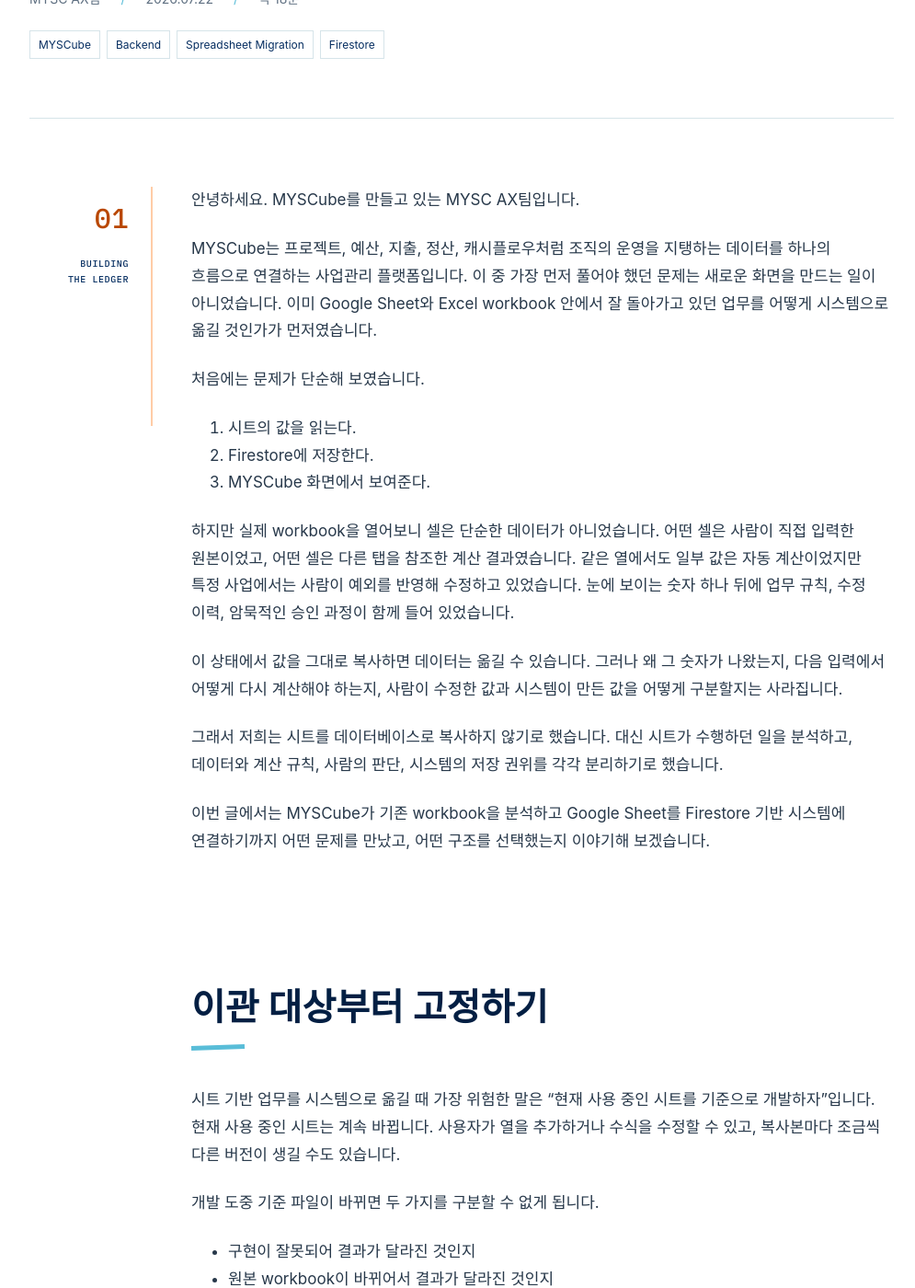
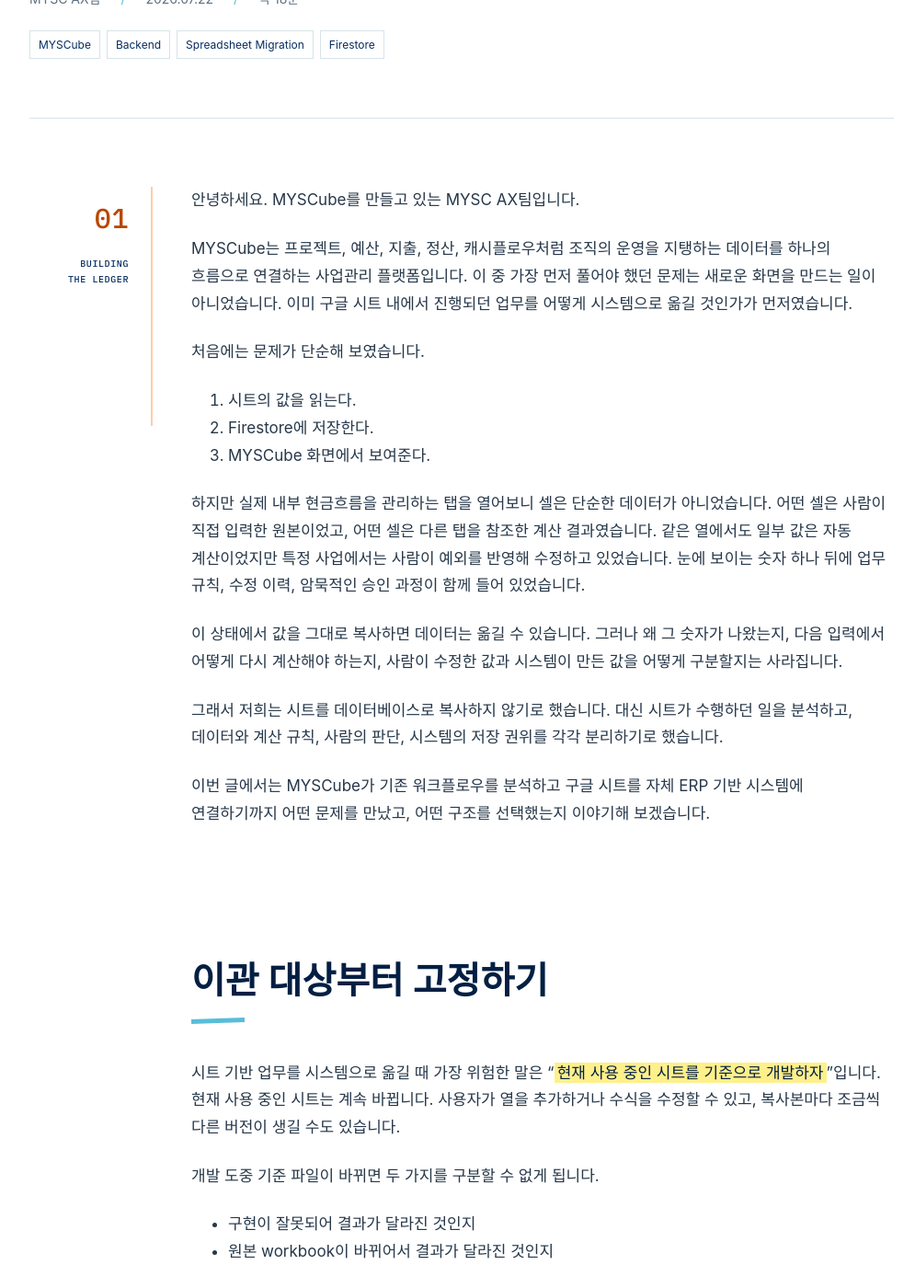
Before and after one commit to merryAI-dev/merryAI-dev.github.io, a Jekyll site: the page built from _posts/2026-07-22-myscube-building-the-ledger-01.md, in a window 1280 px wide and 1400 px high, scrolled down 609 px. Shown: the whole window at 92% size, without its empty margins (138-1133 px from the left). Built offline with Jekyll 4.4.1, drawn with Linux system fonts in a browser that asks for light colours; some web fonts are replaced; some of the changed text lies outside the part shown.

```diff
--- a/_posts/2026-07-22-myscube-building-the-ledger-01.md
+++ b/_posts/2026-07-22-myscube-building-the-ledger-01.md
@@ -17,19 +17,19 @@ next_title: 주정산은 CRUD가 아니었다 — Express BFF 뒤에 Spring을
 ---
 
 <p>안녕하세요. MYSCube를 만들고 있는 MYSC AX팀입니다.</p>
-<p>MYSCube는 프로젝트, 예산, 지출, 정산, 캐시플로우처럼 조직의 운영을 지탱하는 데이터를 하나의 흐름으로 연결하는 사업관리 플랫폼입니다. 이 중 가장 먼저 풀어야 했던 문제는 새로운 화면을 만드는 일이 아니었습니다. 이미 Google Sheet와 Excel workbook 안에서 잘 돌아가고 있던 업무를 어떻게 시스템으로 옮길 것인가가 먼저였습니다.</p>
+<p>MYSCube는 프로젝트, 예산, 지출, 정산, 캐시플로우처럼 조직의 운영을 지탱하는 데이터를 하나의 흐름으로 연결하는 사업관리 플랫폼입니다. 이 중 가장 먼저 풀어야 했던 문제는 새로운 화면을 만드는 일이 아니었습니다. 이미 구글 시트 내에서 진행되던 업무를 어떻게 시스템으로 옮길 것인가가 먼저였습니다.</p>
 <p>처음에는 문제가 단순해 보였습니다.</p>
 <ol>
 <li>시트의 값을 읽는다.</li>
 <li>Firestore에 저장한다.</li>
 <li>MYSCube 화면에서 보여준다.</li>
 </ol>
-<p>하지만 실제 workbook을 열어보니 셀은 단순한 데이터가 아니었습니다. 어떤 셀은 사람이 직접 입력한 원본이었고, 어떤 셀은 다른 탭을 참조한 계산 결과였습니다. 같은 열에서도 일부 값은 자동 계산이었지만 특정 사업에서는 사람이 예외를 반영해 수정하고 있었습니다. 눈에 보이는 숫자 하나 뒤에 업무 규칙, 수정 이력, 암묵적인 승인 과정이 함께 들어 있었습니다.</p>
+<p>하지만 실제 내부 현금흐름을 관리하는 탭을 열어보니 셀은 단순한 데이터가 아니었습니다. 어떤 셀은 사람이 직접 입력한 원본이었고, 어떤 셀은 다른 탭을 참조한 계산 결과였습니다. 같은 열에서도 일부 값은 자동 계산이었지만 특정 사업에서는 사람이 예외를 반영해 수정하고 있었습니다. 눈에 보이는 숫자 하나 뒤에 업무 규칙, 수정 이력, 암묵적인 승인 과정이 함께 들어 있었습니다.</p>
 <p>이 상태에서 값을 그대로 복사하면 데이터는 옮길 수 있습니다. 그러나 왜 그 숫자가 나왔는지, 다음 입력에서 어떻게 다시 계산해야 하는지, 사람이 수정한 값과 시스템이 만든 값을 어떻게 구분할지는 사라집니다.</p>
 <p>그래서 저희는 시트를 데이터베이스로 복사하지 않기로 했습니다. 대신 시트가 수행하던 일을 분석하고, 데이터와 계산 규칙, 사람의 판단, 시스템의 저장 권위를 각각 분리하기로 했습니다.</p>
-<p>이번 글에서는 MYSCube가 기존 workbook을 분석하고 Google Sheet를 Firestore 기반 시스템에 연결하기까지 어떤 문제를 만났고, 어떤 구조를 선택했는지 이야기해 보겠습니다.</p>
+<p>이번 글에서는 MYSCube가 기존 워크플로우를 분석하고 구글 시트를 자체 ERP 기반 시스템에 연결하기까지 어떤 문제를 만났고, 어떤 구조를 선택했는지 이야기해 보겠습니다.</p>
 <h2>이관 대상부터 고정하기</h2>
-<p>시트 기반 업무를 시스템으로 옮길 때 가장 위험한 말은 “현재 사용 중인 시트를 기준으로 개발하자”입니다. 현재 사용 중인 시트는 계속 바뀝니다. 사용자가 열을 추가하거나 수식을 수정할 수 있고, 복사본마다 조금씩 다른 버전이 생길 수도 있습니다.</p>
+<p>시트 기반 업무를 시스템으로 옮길 때 가장 위험한 말은 “<mark>현재 사용 중인 시트를 기준으로 개발하자</mark>”입니다. 현재 사용 중인 시트는 계속 바뀝니다. 사용자가 열을 추가하거나 수식을 수정할 수 있고, 복사본마다 조금씩 다른 버전이 생길 수도 있습니다.</p>
 <p>개발 도중 기준 파일이 바뀌면 두 가지를 구분할 수 없게 됩니다.</p>
 <ul>
 <li>구현이 잘못되어 결과가 달라진 것인지</li>
@@ -272,10 +272,8 @@ const workbookSha256 = createHash('sha256')
     a1,
     sheetAmount,
   }))
-  .sort(compareCell);
-
-const baselineHash = sha256(JSON.stringify(baseline));
-</code></pre>
+  .sort(compareCell);</code><p><code>const baselineHash = sha256(JSON.stringify(baseline));
+</code></p></pre><p></p>
 <p>apply 요청에서는 cache를 사용하지 않고 Google Sheet를 새로 읽습니다. 현재 baseline hash가 사용자가 preview에서 받은 값과 다르면 <code>409 Conflict</code>를 반환합니다.</p>
 <pre><code>시트가 검토 이후 변경되었습니다.
 현재 시트 값을 다시 검토한 뒤 반영해 주세요.
```
Also changed, not shown: other parts of _posts/2026-07-22-myscube-building-the-ledger-01.md (+2 -2 lines).
